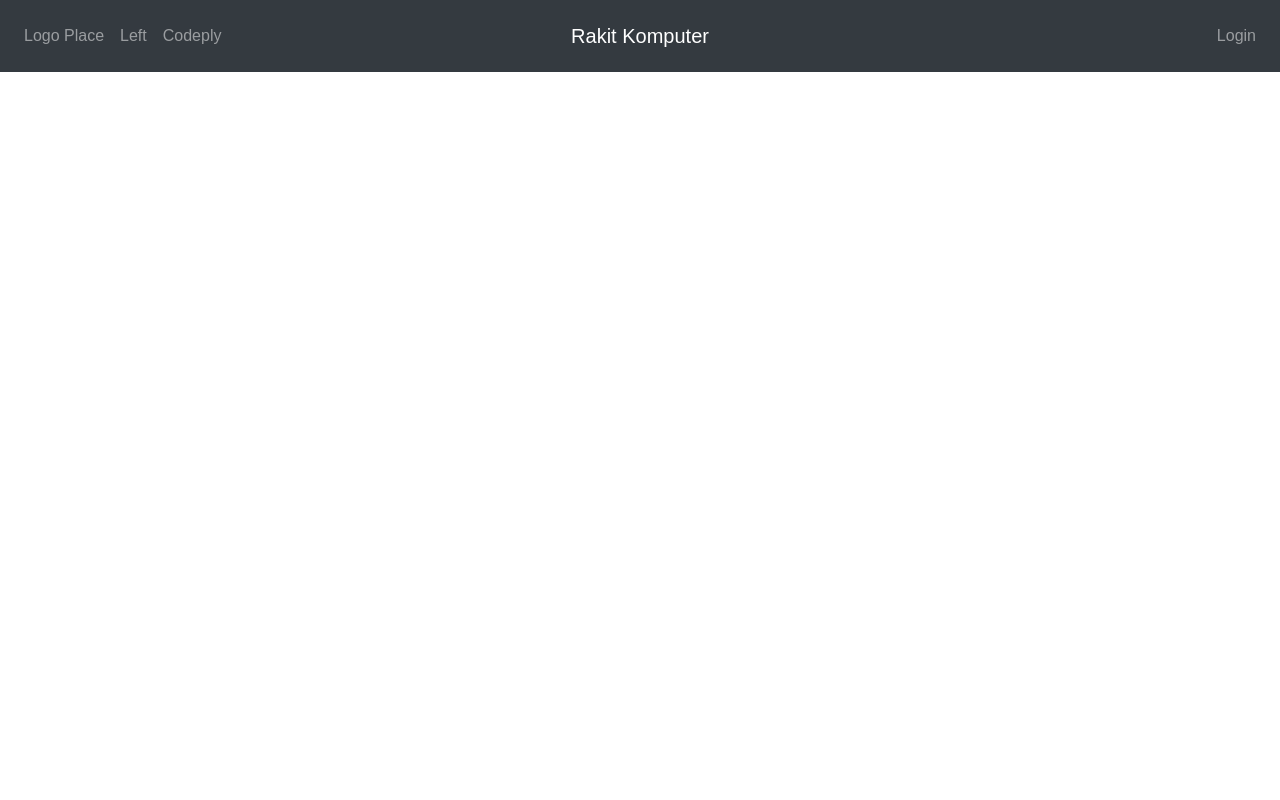
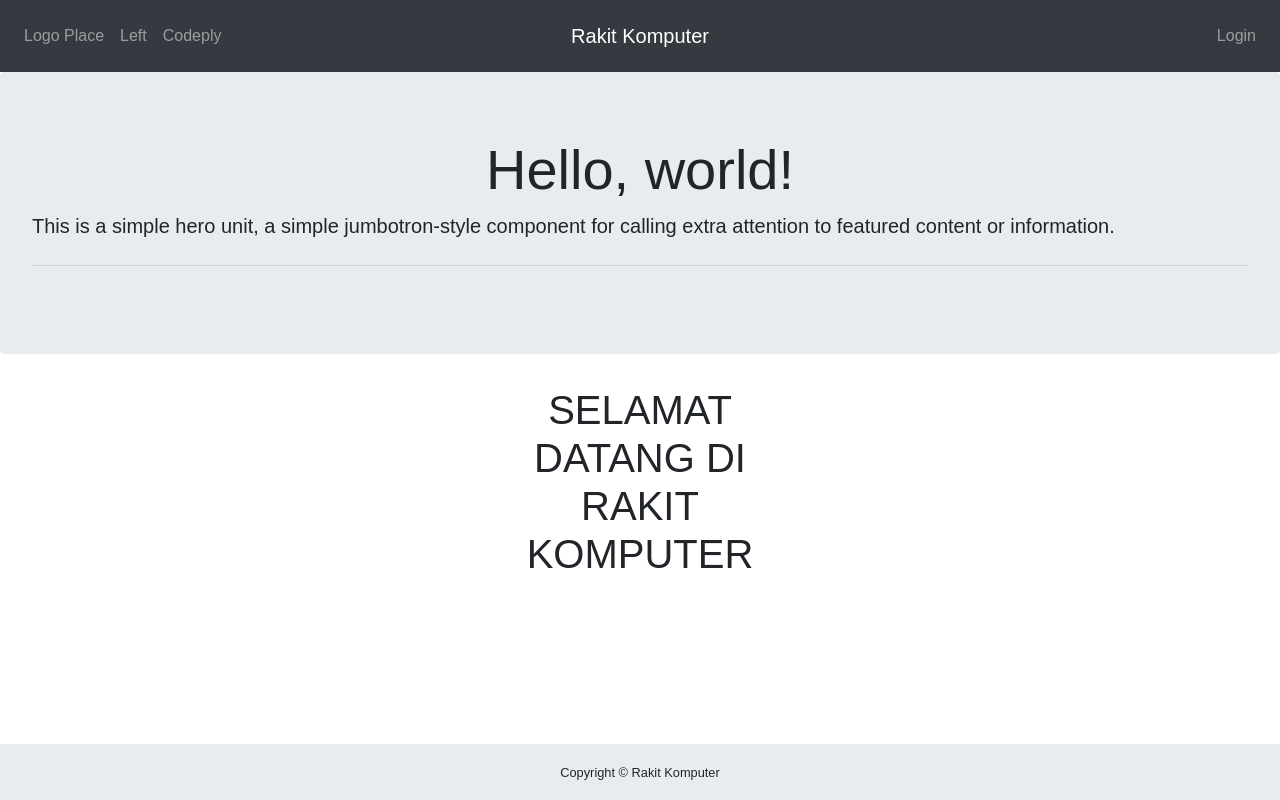
Before and after one commit to RaihanHeggi/RakitKomputer, a CodeIgniter app: page /RakitKomputer/ in a window 1280 px wide. Run offline with CodeIgniter, Linux system fonts and the light colour scheme.

Commit message:
index statis

```diff
--- a/application/views/IndexPage.php
+++ b/application/views/IndexPage.php
@@ -35,6 +35,23 @@
             </ul>
         </div>
     </nav>
+    <div class="jumbotron">
+        <h1 class="display-4">Hello, world!</h1>
+        <p class="lead">This is a simple hero unit, a simple jumbotron-style component for calling extra attention to featured content or information.</p>
+        <hr class="my-4">
+        <p></p>
+        <p></p>
+    </div>
+    <div class="mx-auto mt-2" style="width: 18rem;">
+        <h1>SELAMAT DATANG DI RAKIT KOMPUTER</h1>
+    </div>
 
+    <footer class="sticky-footer">
+      <div class="container">
+        <div class="text-center">
+          <small>Copyright © Rakit Komputer</small>
+        </div>
+      </div>
+    </footer>
 </body>
 </html>
--- a/assets/css/style.css
+++ b/assets/css/style.css
@@ -1,5 +1,6 @@
 body {
 	font-family: "Poppins", sans-serif;
+	overflow-x: hidden;
 }
 
 .bodyLogin {
@@ -99,8 +100,13 @@
 }
 
 footer {
-	background-color: #7e57c2;
+	background-color: #e9ecef;
 	align-self: end;
 	grid-column: 2;
-	margin-bottom: 1em;
+	position: absolute;
+	right: 0;
+	bottom: 0;
+	width: 100%;
+	height: 56px;
+	line-height: 55px;
 }
```
